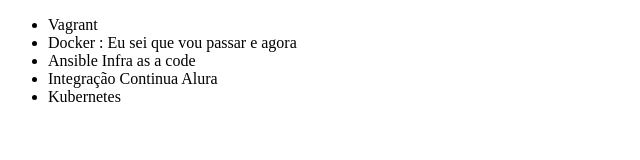
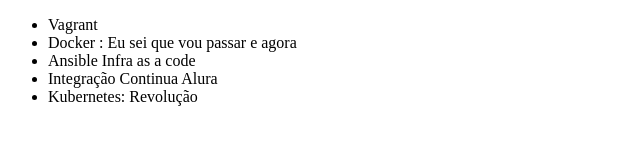
Before and after one commit to MarceloNunes1978/git-alura, a plain HTML site: page index.html in a window 1280 px wide. Shown: the full height of the page, 0-640 px from the left. Drawn offline with Linux system fonts and the light colour scheme.

Commit message:
Altera kubernetes

```diff
--- a/index.html
+++ b/index.html
@@ -10,7 +10,7 @@
         <li>Docker : Eu sei que vou passar e agora</li>
         <li>Ansible Infra as a code</li>
         <li>Integração Continua Alura</li>
-        <li>Kubernetes</li>
+        <li>Kubernetes: Revolução</li>
     </ul>
 </body>
 </html>
```
